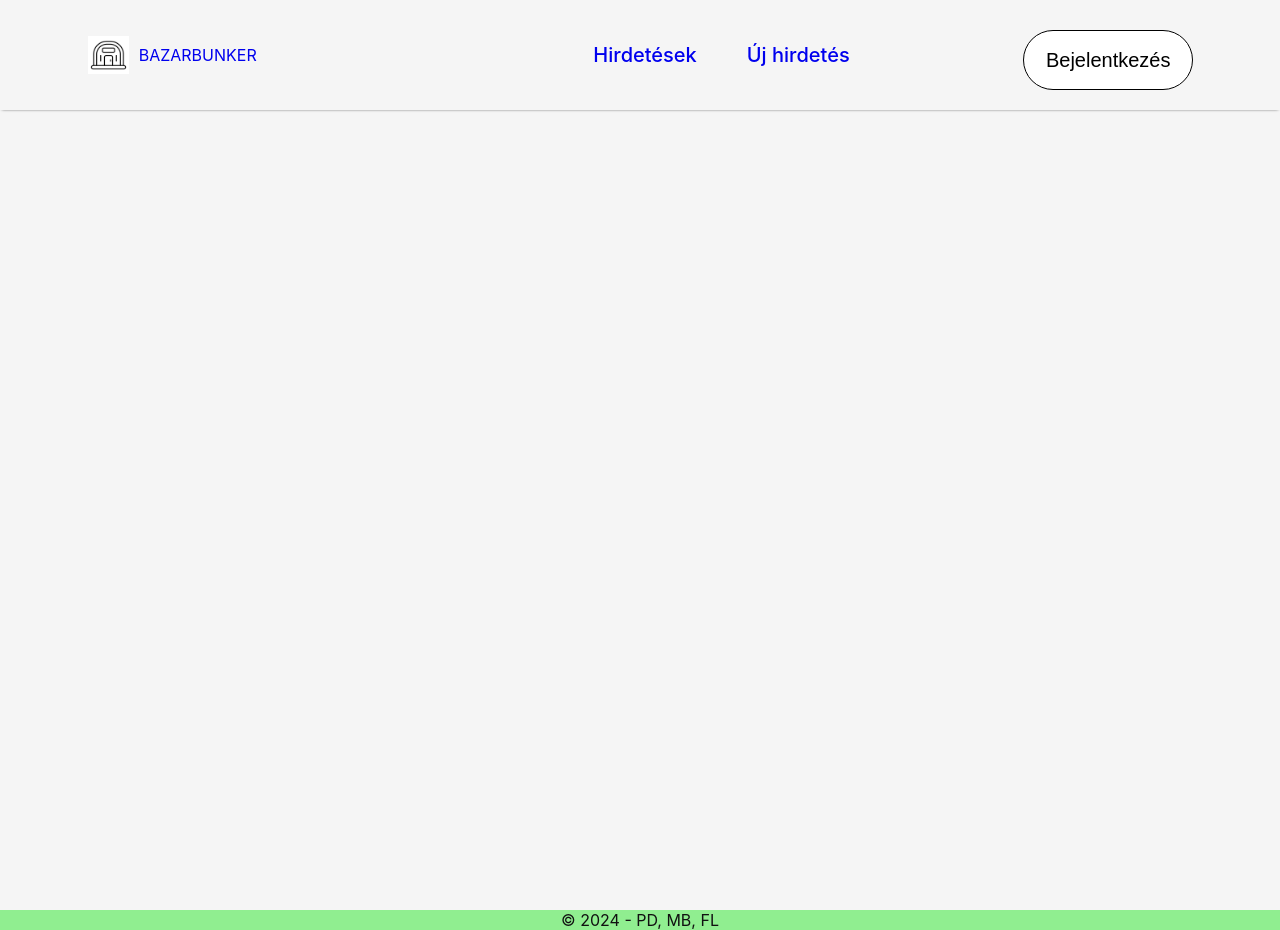
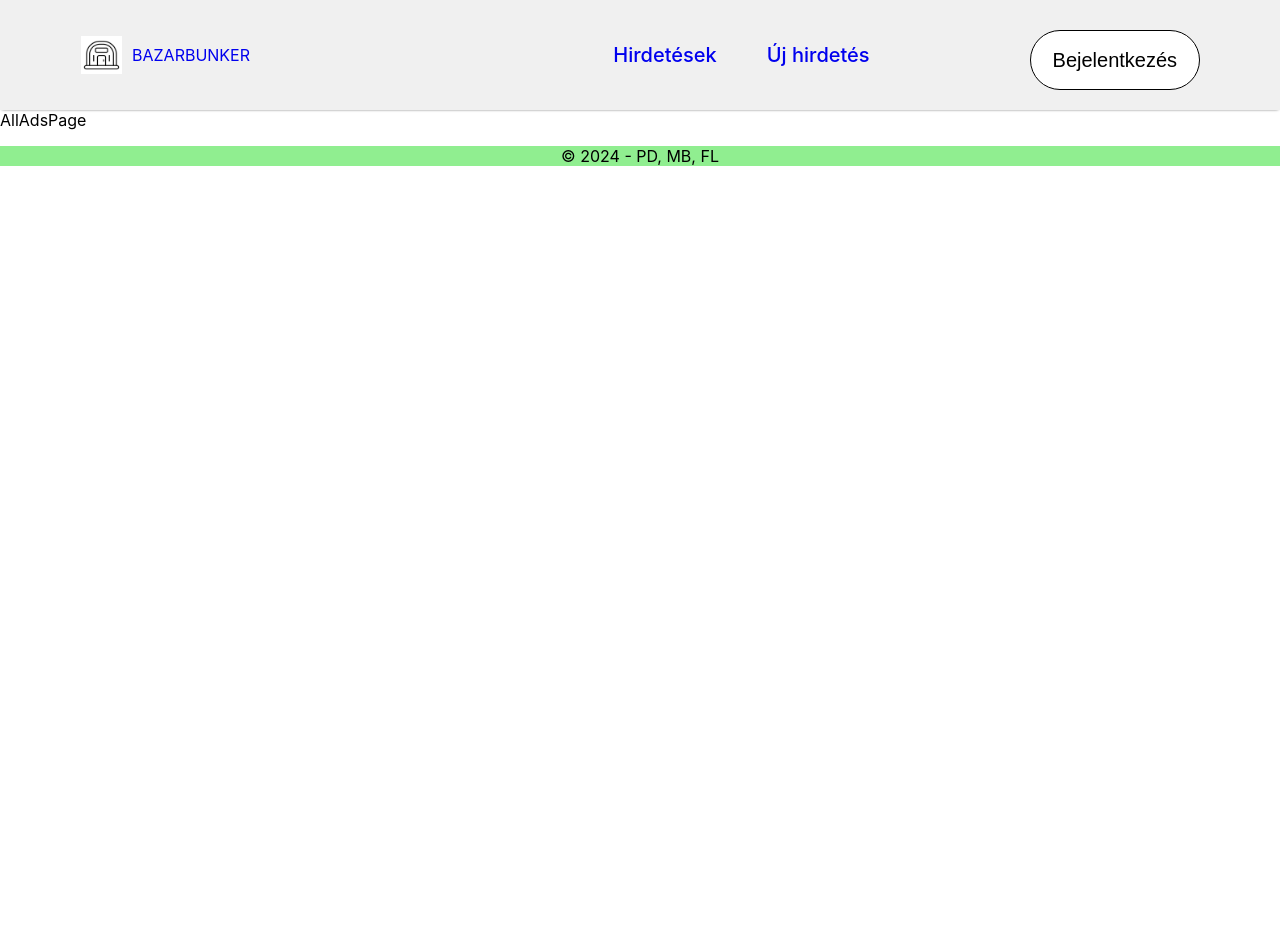
Before and after one commit to farkaslevente/14AA-D-BazarBunker, a React (Create React App) app in the folder frontend_new/: page /hirdetesek in a window 1280 px wide. After the commit the page ends 800 px from the top, so only its background shows below. Built offline with nearby package versions, Linux system fonts and the light colour scheme.

Commit message:
style shit

```diff
--- a/frontend_new/src/Components/Card/Card.css
+++ b/frontend_new/src/Components/Card/Card.css
@@ -1,4 +1,4 @@
-* {
+/* * {
     margin: 0;
     padding: 0;
     box-sizing: border-box;
@@ -42,7 +42,7 @@ h1 {
     border: 20px;
     border-radius: 10px;
 }
-
+ */
 
 /* .cardpage {
     text-align: center;
--- a/frontend_new/src/Components/Navbar/Navbar.css
+++ b/frontend_new/src/Components/Navbar/Navbar.css
@@ -4,6 +4,7 @@
     padding-left: 1px;
     padding-top: -10px;;
     box-shadow: 0 1px 3px -2px black;
+    background: #f0f0f0;
 }
 
 .nav-logo {
--- a/frontend_new/src/Pages/AllAdsPage.jsx
+++ b/frontend_new/src/Pages/AllAdsPage.jsx
@@ -4,6 +4,7 @@ import { Card } from '../Components/Card/Card.jsx'
 export const AllAdsPage = () => {
   return (
     <div>
+      AllAdsPage
       <Card/>
     </div>
   )
```
